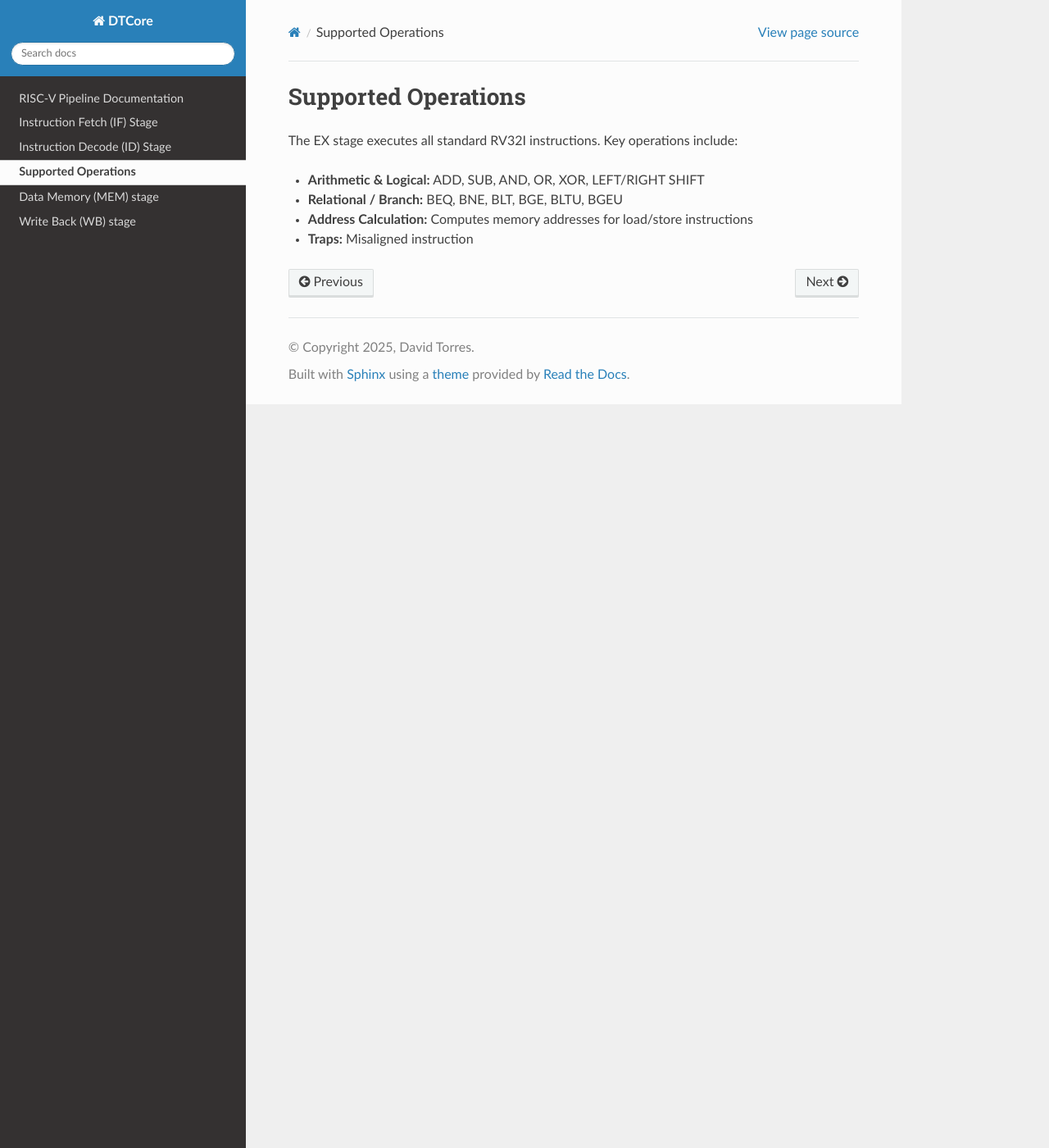
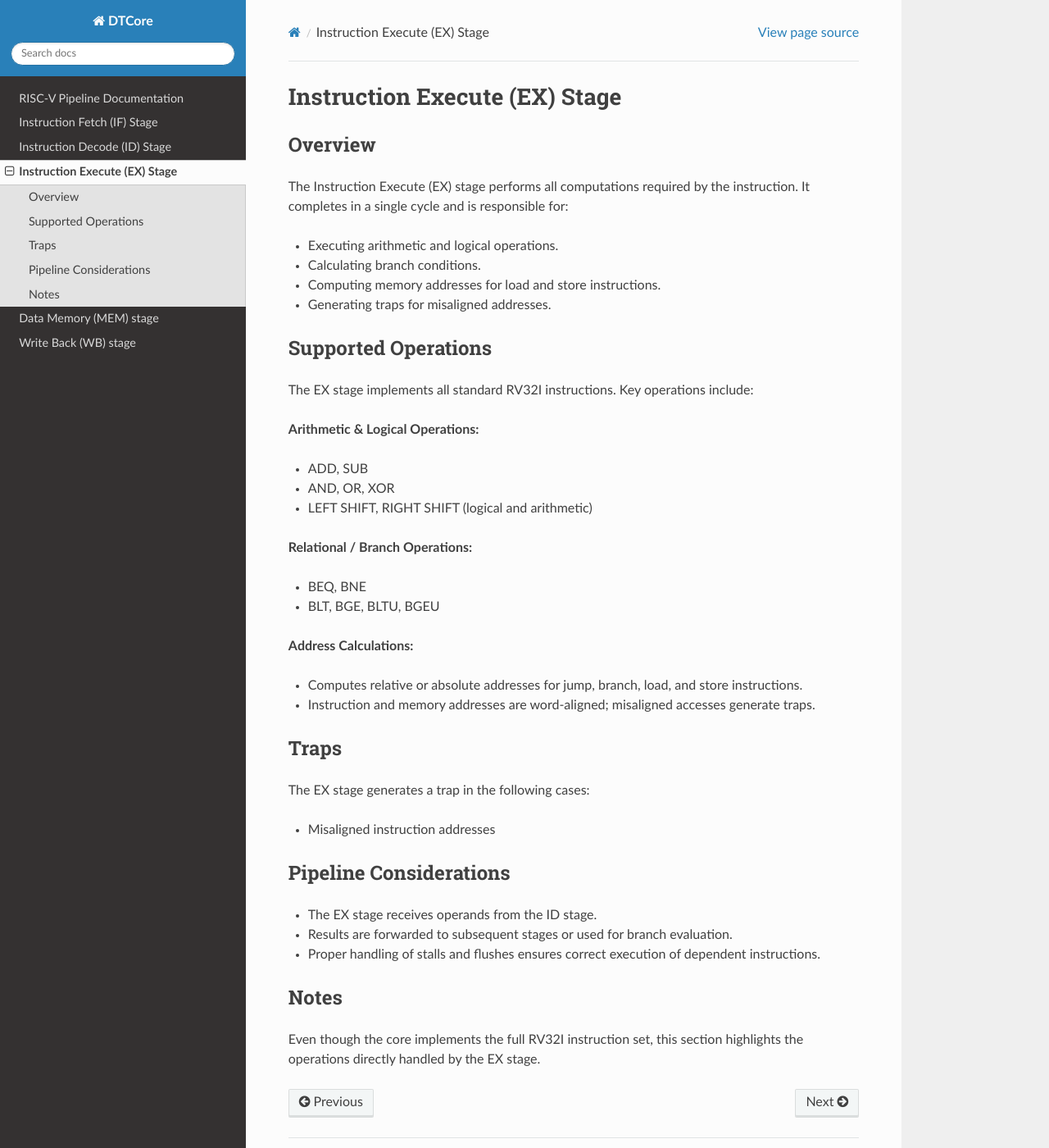
Before and after one commit to danthonyt/dtcore32, a Sphinx documentation site: the page built from docs/source/ex_stage.rst, in a window 1280 px wide and 1400 px high. Shown: the whole window at 82% size. Built offline with Sphinx 7.4.7 and the Read the Docs theme 3.1.0, drawn with Linux system fonts in a browser that asks for light colours.

Commit message:
Update ex_stage.rst

```diff
--- a/docs/source/ex_stage.rst
+++ b/docs/source/ex_stage.rst
@@ -1,8 +1,47 @@
+Instruction Execute (EX) Stage
+==============================
+
+Overview
+--------
+The Instruction Execute (EX) stage performs all computations required by the instruction. It completes in a single cycle and is responsible for:
+
+- Executing arithmetic and logical operations.
+- Calculating branch conditions.
+- Computing memory addresses for load and store instructions.
+- Generating traps for misaligned addresses.
+
 Supported Operations
 --------------------
-The EX stage executes all standard RV32I instructions. Key operations include:
+The EX stage implements all standard RV32I instructions. Key operations include:
 
-- **Arithmetic & Logical:** ADD, SUB, AND, OR, XOR, LEFT/RIGHT SHIFT
-- **Relational / Branch:** BEQ, BNE, BLT, BGE, BLTU, BGEU
-- **Address Calculation:** Computes memory addresses for load/store instructions
-- **Traps:** Misaligned instruction
+**Arithmetic & Logical Operations:**
+
+- ADD, SUB
+- AND, OR, XOR
+- LEFT SHIFT, RIGHT SHIFT (logical and arithmetic)
+
+**Relational / Branch Operations:**
+
+- BEQ, BNE
+- BLT, BGE, BLTU, BGEU
+
+**Address Calculations:**
+
+- Computes relative or absolute addresses for jump, branch, load, and store instructions.
+- Instruction and memory addresses are word-aligned; misaligned accesses generate traps.
+
+Traps
+-----
+The EX stage generates a trap in the following cases:
+
+- Misaligned instruction addresses
+
+Pipeline Considerations
+-----------------------
+- The EX stage receives operands from the ID stage.
+- Results are forwarded to subsequent stages or used for branch evaluation.
+- Proper handling of stalls and flushes ensures correct execution of dependent instructions.
+
+Notes
+-----
+Even though the core implements the full RV32I instruction set, this section highlights the operations directly handled by the EX stage.
```
